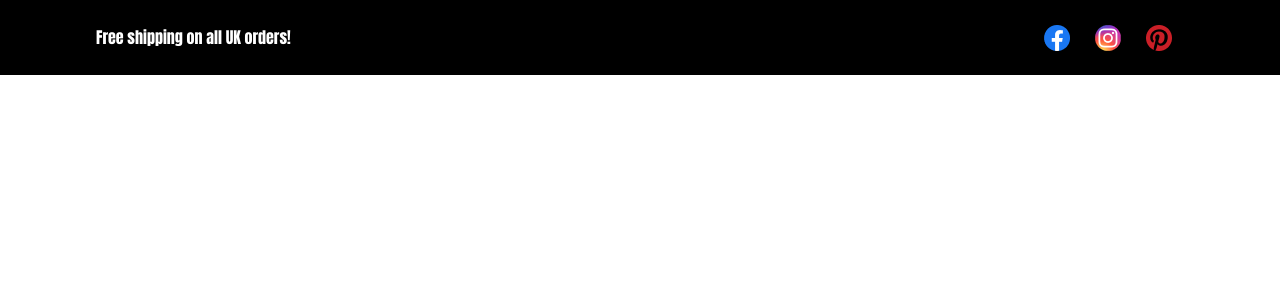
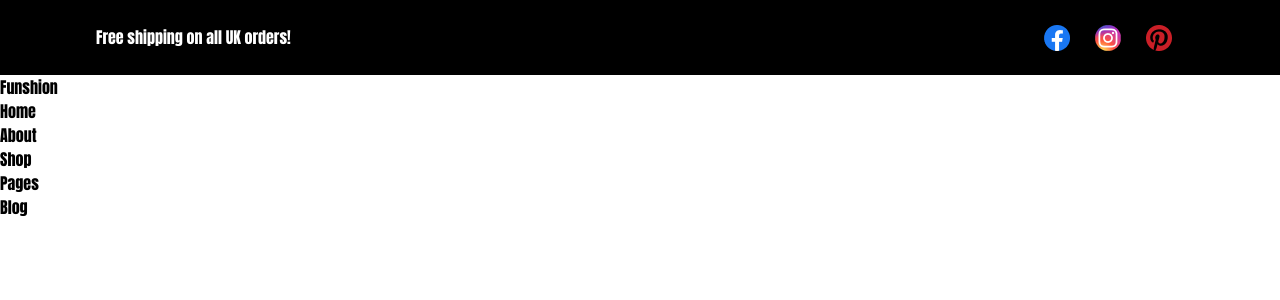
Before and after one commit to shihabsararrafid/fungshon-commerce, a React (Create React App) app: page / in a window 1280 px wide. Shown: the top 300 px of the page. Built offline with nearby package versions, Linux system fonts and the light colour scheme.

Commit message:
header component created

```diff
--- a/src/App.js
+++ b/src/App.js
@@ -1,11 +1,14 @@
 import logo from './logo.svg';
 import './App.css';
 import Advertise from './Components/Shared/Advertise/Advertise';
+import Header from './Components/Shared/Header/Header';
 
 function App() {
   return (
     <div className='App' >
       <Advertise></Advertise>
+      <Header></Header>
+
     </div>
   );
 }
--- /dev/null
+++ b/src/Components/Shared/Header/Header.js
@@ -0,0 +1,22 @@
+import React from 'react';
+import { Link } from 'react-router-dom';
+
+const Header = () => {
+    return (
+        <div>
+            <h1 className='title'><Link to="/">Funshion</Link></h1>
+            <div className='navigation-bar'>
+      <ul className='font-thin'>
+       <li><Link to="/home">Home</Link> </li>
+      <li><Link to="/about">About</Link></li>
+    <li><Link to="/shop">Shop</Link></li>
+    <li><Link to="/pages">Pages</Link></li>
+    <li><Link to="blog">Blog</Link></li>
+
+    </ul>
+            </div>
+        </div>
+    );
+};
+
+export default Header;
--- a/src/index.js
+++ b/src/index.js
@@ -2,13 +2,17 @@ import React from 'react';
 import ReactDOM from 'react-dom/client';
 import './index.css';
 import App from './App';
+import { BrowserRouter } from "react-router-dom";
 import reportWebVitals from './reportWebVitals';
 
 const root = ReactDOM.createRoot(document.getElementById('root'));
 root.render(
+  <BrowserRouter>
   <React.StrictMode>
     <App />
   </React.StrictMode>
+  </BrowserRouter>
+
 );
 
 // If you want to start measuring performance in your app, pass a function
```
Also changed, not shown: src/Components/Shared/Header/Header.css (added).
